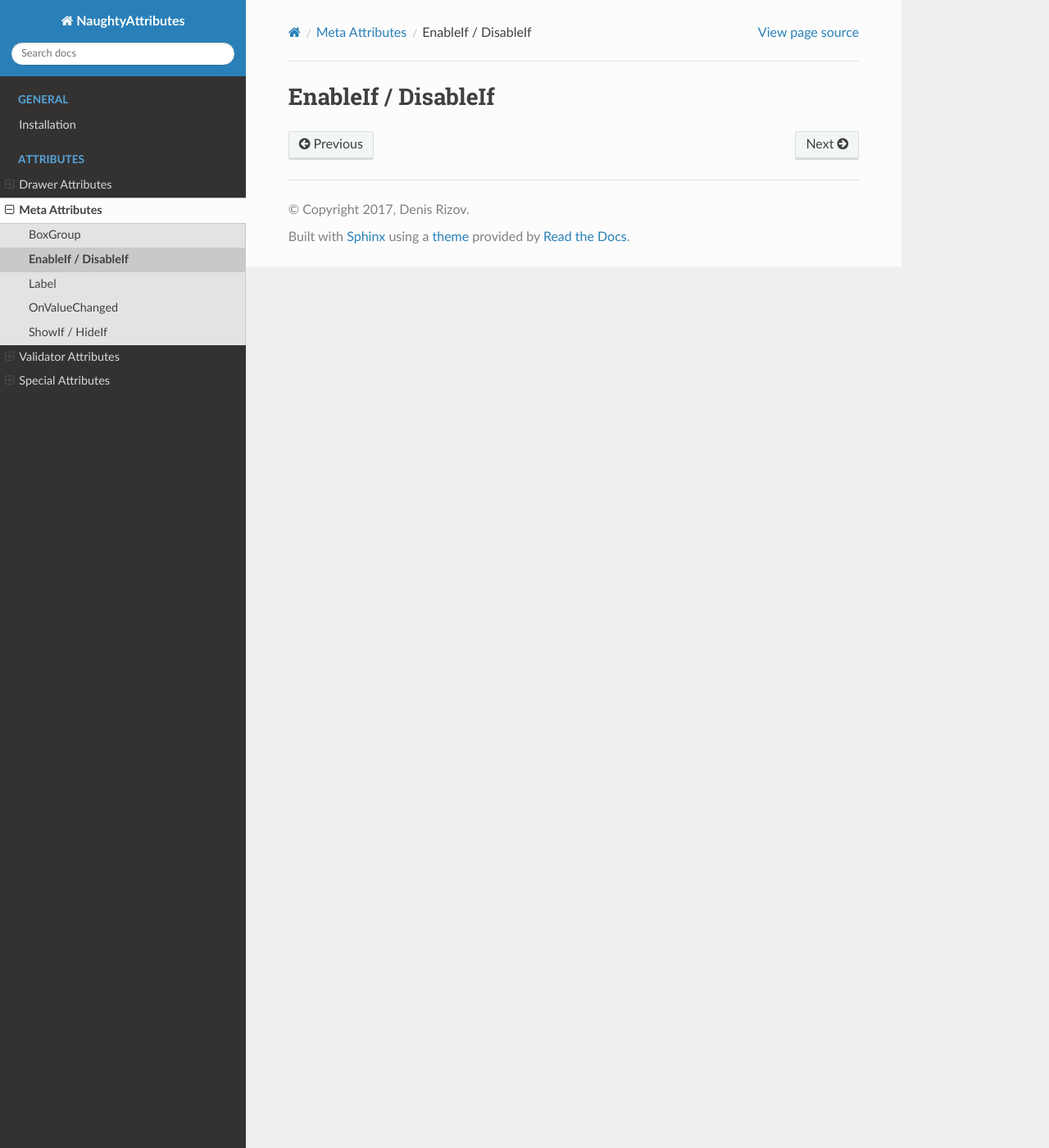
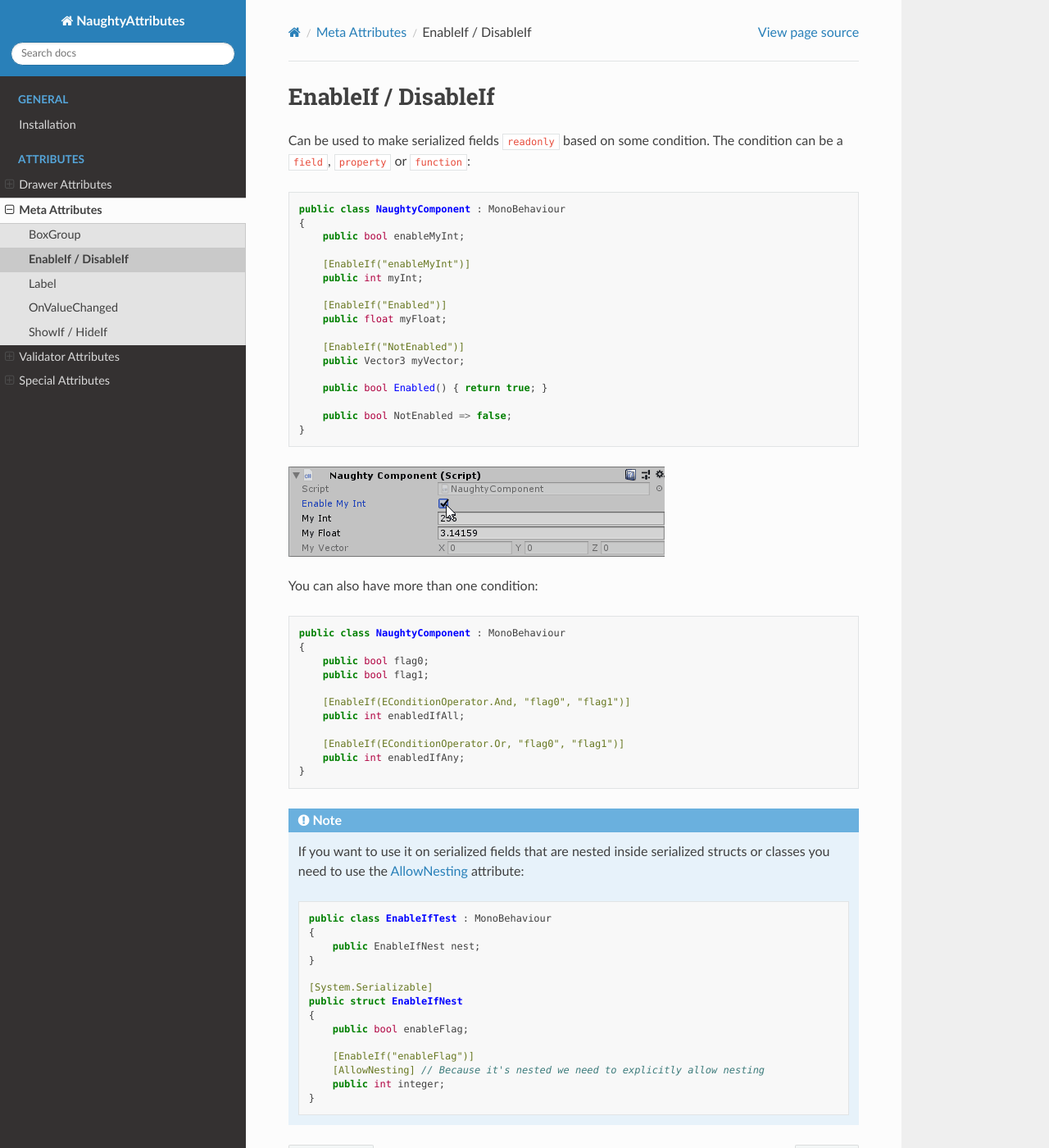
Before and after one commit to dbrizov/na-docs, a Sphinx documentation site: the page built from source/attributes/meta_attributes/enable_disable_if.rst, in a window 1280 px wide and 1400 px high. Shown: the whole window at 82% size. Built offline with Sphinx 7.4.7 and the Read the Docs theme 2.0.0, drawn with Linux system fonts in a browser that asks for light colours.

Commit message:
update: EnableIf / DisableIf

```diff
--- a/source/attributes/drawer_attributes/dropdown.rst
+++ b/source/attributes/drawer_attributes/dropdown.rst
@@ -1,7 +1,7 @@
 Dropdown
 ========
 Provides an interface for dropdown value selection.
-The values of the dropdown can be provided by a **field**, **property** or **function**::
+The values of the dropdown can be provided by a ``field``, ``property`` or ``function``::
 
     public class NaughtyComponent : MonoBehaviour
     {
--- a/source/attributes/meta_attributes/enable_disable_if.rst
+++ b/source/attributes/meta_attributes/enable_disable_if.rst
@@ -2,3 +2,58 @@
 
 EnableIf / DisableIf
 ====================
+Can be used to make serialized fields ``readonly`` based on some condition.
+The condition can be a ``field``, ``property`` or ``function``::
+
+    public class NaughtyComponent : MonoBehaviour
+    {
+        public bool enableMyInt;
+
+        [EnableIf("enableMyInt")]
+        public int myInt;
+
+        [EnableIf("Enabled")]
+        public float myFloat;
+
+        [EnableIf("NotEnabled")]
+        public Vector3 myVector;
+
+        public bool Enabled() { return true; }
+
+        public bool NotEnabled => false;
+    }
+
+.. image:: ../../images/EnableIf_Inspector.gif
+
+You can also have more than one condition::
+
+    public class NaughtyComponent : MonoBehaviour
+    {
+        public bool flag0;
+        public bool flag1;
+
+        [EnableIf(EConditionOperator.And, "flag0", "flag1")]
+        public int enabledIfAll;
+
+        [EnableIf(EConditionOperator.Or, "flag0", "flag1")]
+        public int enabledIfAny;
+    }
+
+.. note::
+    If you want to use it on serialized fields that are nested inside serialized structs or classes
+    you need to use the :ref:`label-allow-nesting` attribute::
+
+        public class EnableIfTest : MonoBehaviour
+        {
+            public EnableIfNest nest;
+        }
+
+        [System.Serializable]
+        public struct EnableIfNest
+        {
+            public bool enableFlag;
+
+            [EnableIf("enableFlag")]
+            [AllowNesting] // Because it's nested we need to explicitly allow nesting
+            public int integer;
+        }
--- a/source/attributes/special_attributes/allow_nesting.rst
+++ b/source/attributes/special_attributes/allow_nesting.rst
@@ -1,3 +1,5 @@
+.. _label-allow-nesting:
+
 AllowNesting
 ============
 
```
